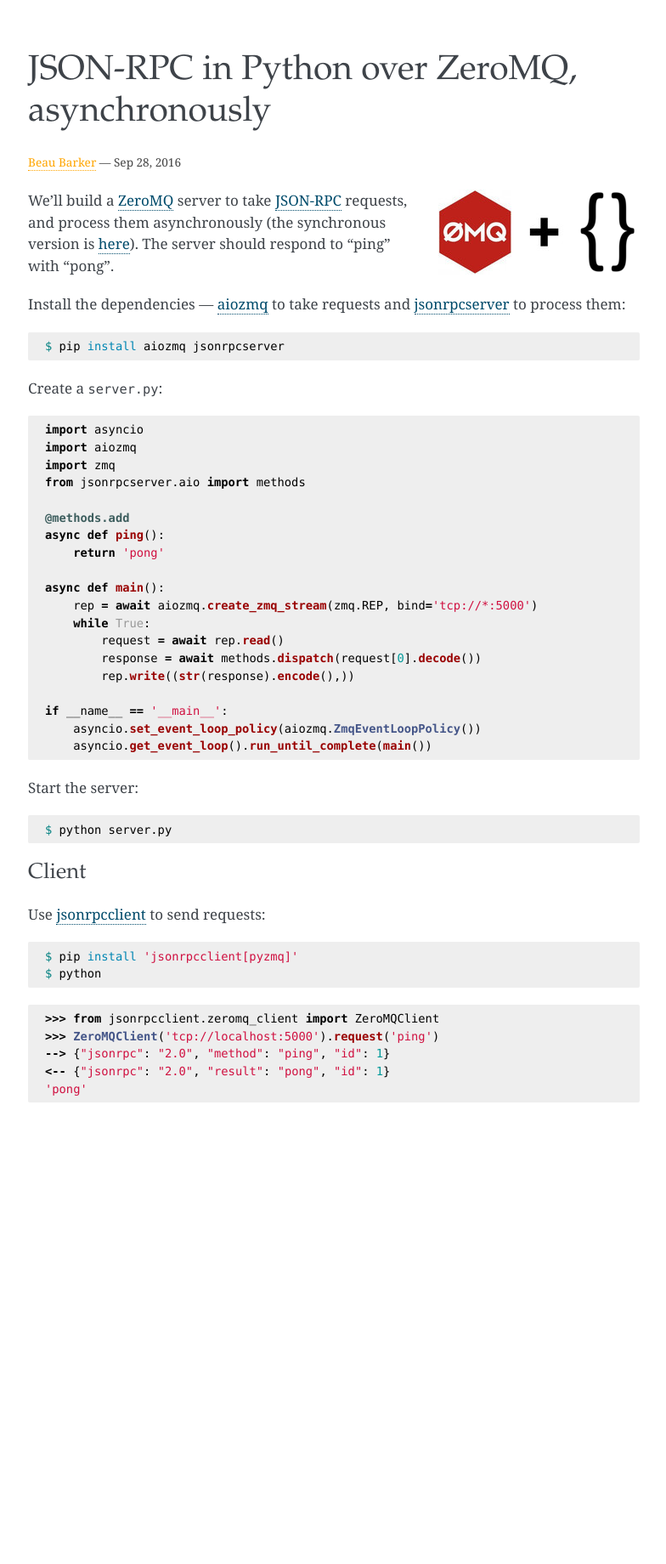
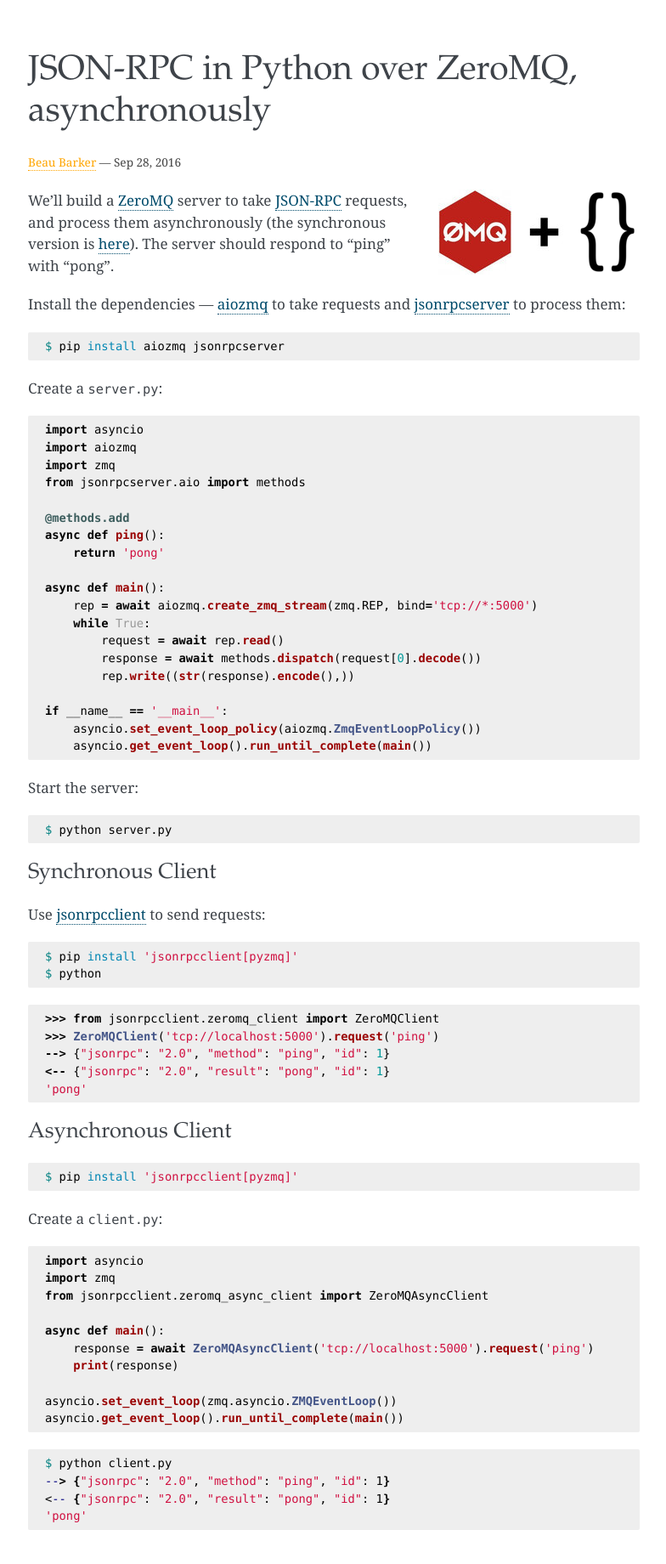
Before and after one commit to explodinglabs/explodinglabs.github.io, a Jekyll site: the page built from _jsonrpc/aiozmq.markdown, in a window 1280 px wide. Shown: the whole page at 85% size, without its empty margins (247-1031 px from the left). Built offline with Jekyll 4.4.1, drawn with Linux system fonts in a browser that asks for light colours; comment, search, counter and statistics services are not loaded; before the commit the page ends 1337 px from its top, so only the background shows below that.

Commit message:
Added zeromq async client example

````diff
--- a/_jsonrpc/aiozmq.markdown
+++ b/_jsonrpc/aiozmq.markdown
@@ -52,8 +52,8 @@ Start the server:
 $ python server.py
 ```
 
-Client
-======
+Synchronous Client
+==================
 Use [jsonrpcclient](http://jsonrpcclient.readthedocs.io/) to send requests:
 
 ``` shell
@@ -67,3 +67,29 @@ $ python
 <-- {"jsonrpc": "2.0", "result": "pong", "id": 1}
 'pong'
 ```
+
+Asynchronous Client
+===================
+```sh
+$ pip install 'jsonrpcclient[pyzmq]'
+```
+Create a `client.py`:
+
+```python
+import asyncio
+import zmq
+from jsonrpcclient.zeromq_async_client import ZeroMQAsyncClient
+
+async def main():
+    response = await ZeroMQAsyncClient('tcp://localhost:5000').request('ping')
+    print(response)
+
+asyncio.set_event_loop(zmq.asyncio.ZMQEventLoop())
+asyncio.get_event_loop().run_until_complete(main())
+```
+```sh
+$ python client.py
+--> {"jsonrpc": "2.0", "method": "ping", "id": 1}
+<-- {"jsonrpc": "2.0", "result": "pong", "id": 1}
+'pong'
+```
````
